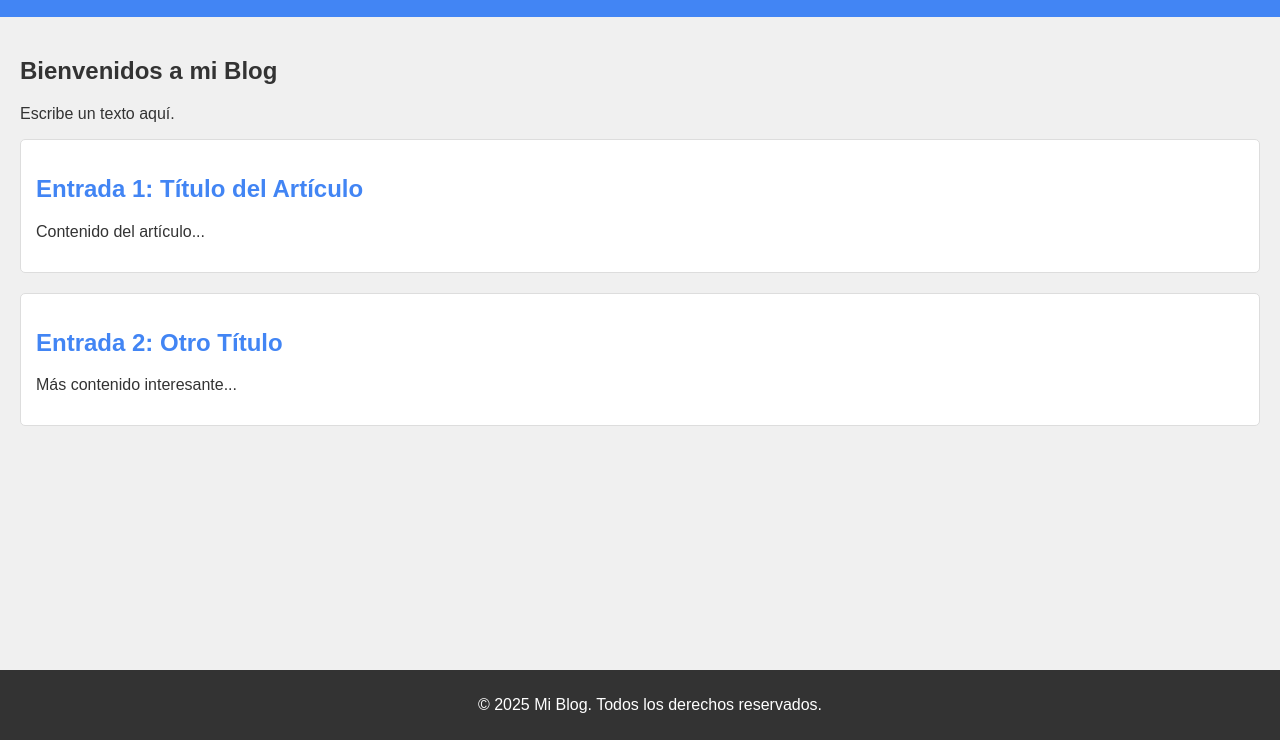
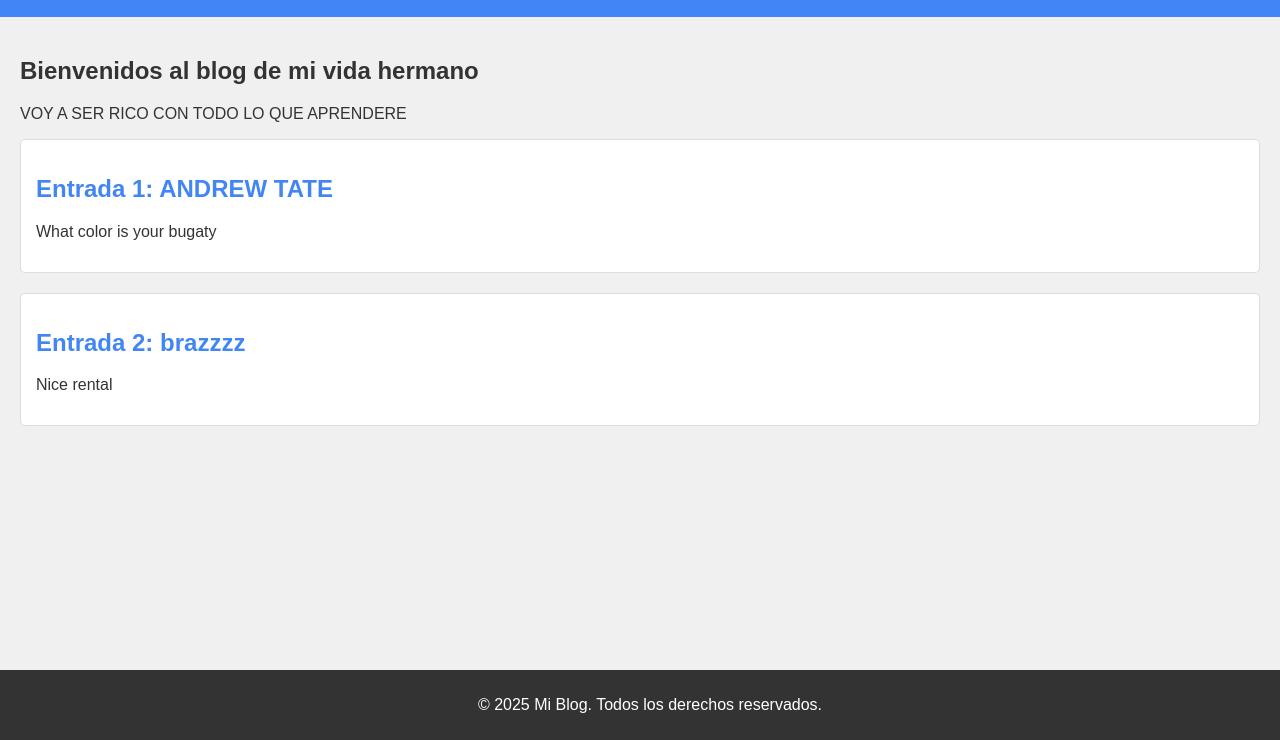
Before and after one commit to MANGUIT0o/blog_grupo1, a plain HTML site: page index.html in a window 1280 px wide. Shown: the part 60-800 px from the top of the page. Drawn offline with Linux system fonts and the light colour scheme.

Commit message:
Modificacion

```diff
--- a/index.html
+++ b/index.html
@@ -13,19 +13,19 @@
 
     <main>
         <section class="welcome">
-            <h2>Bienvenidos a mi Blog</h2>
-            <p>Escribe un texto aquí.</p>
+            <h2>Bienvenidos al blog de mi vida hermano</h2>
+            <p>VOY A SER RICO CON TODO LO QUE APRENDERE</p>
         </section>
 
         <section class="articles">
             <article>
-                <h2>Entrada 1: Título del Artículo</h2>
-                <p>Contenido del artículo...</p>
+                <h2>Entrada 1: ANDREW TATE</h2>
+                <p>What color is your bugaty</p>
             </article>
 
             <article>
-                <h2>Entrada 2: Otro Título</h2>
-                <p>Más contenido interesante...</p>
+                <h2>Entrada 2: brazzzz</h2>
+                <p>Nice rental</p>
             </article>
         </section>
     </main>
```
